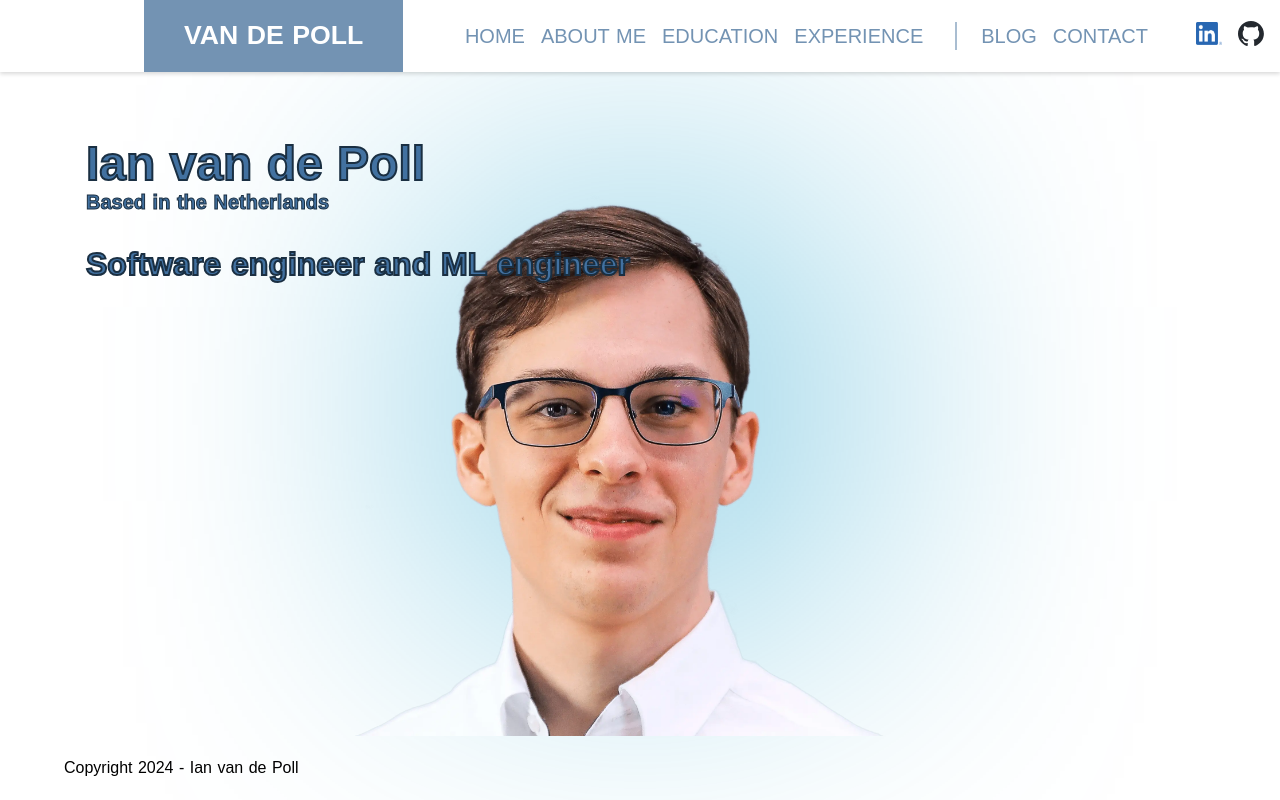
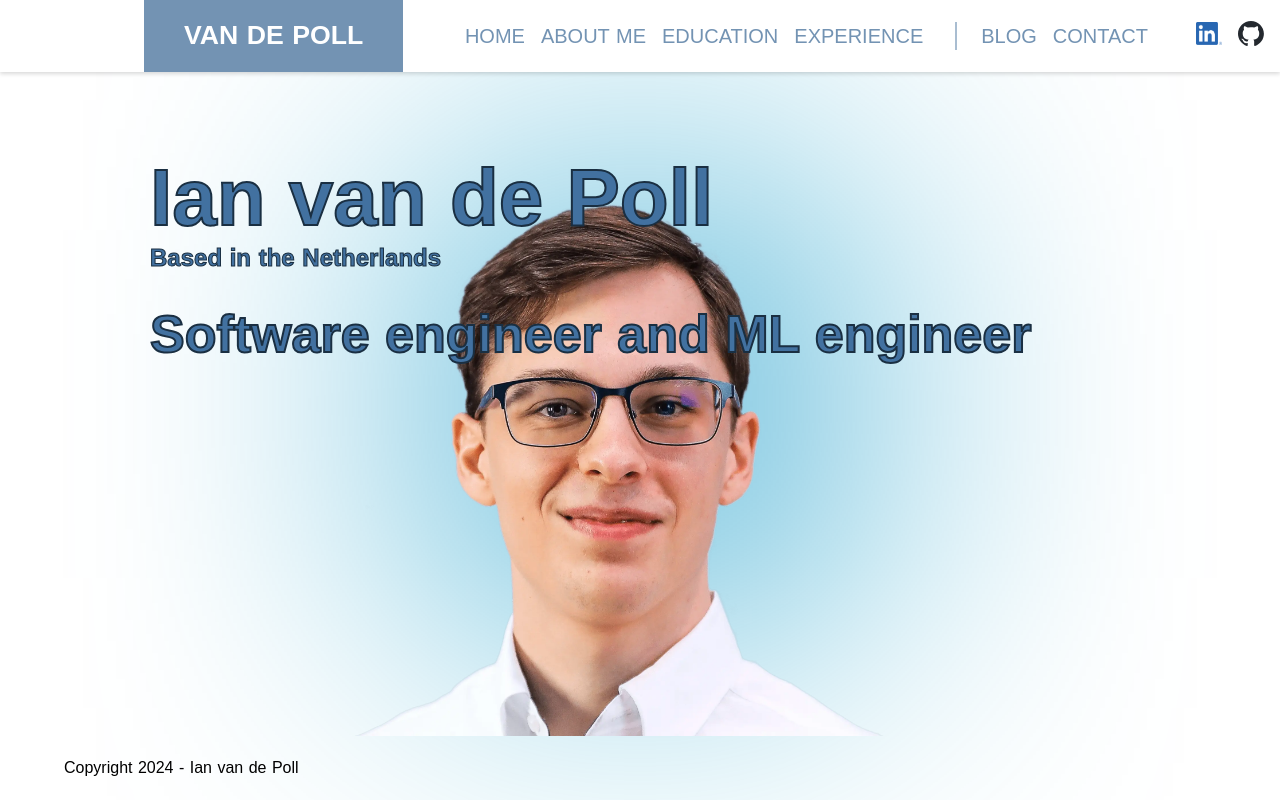
Before and after one commit to tragamota/ianvandepoll.nl, a Nuxt app: page / in a window 1280 px wide. Built offline with nearby package versions, Linux system fonts and the light colour scheme.

Commit message:
Fixed media query for different screen sizes on home page

```diff
--- a/pages/index.vue
+++ b/pages/index.vue
@@ -17,7 +17,9 @@
   </div>
 </template>
 
-<style scoped>
+<style scoped lang="scss">
+
+
 .portrait {
   display: block;
   position: absolute;
@@ -25,6 +27,7 @@
   pointer-events: none;
   user-select: none;
 
+  max-width: 100%;
   width: 70vh;
 
   z-index: 10;
@@ -108,13 +111,6 @@
     width: 60vh;
     left: 0vw;
   }
-}
-
-@media screen and (min-width: 992px) {
-  .portrait {
-    width: 60vh;
-    left: 10vw;
-  }
 
   .title-container {
     top: unset;
@@ -142,6 +138,13 @@
   }
 }
 
+@media screen and (min-width: 992px) {
+  .portrait {
+    width: 60vh;
+    left: 10vw;
+  }
+}
+
 @media screen and (min-width: 1200px) {
   .portrait {
     width: 70vh;
```
